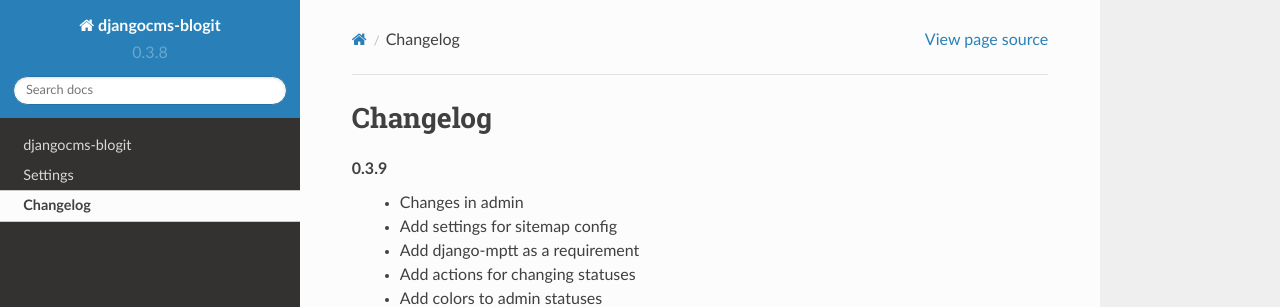
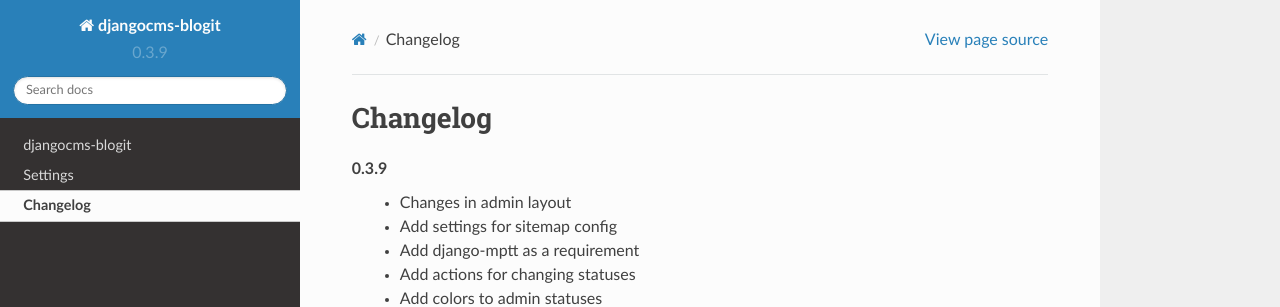
Before and after one commit to dinoperovic/djangocms-blogit, a Sphinx documentation site: the page built from docs/changelog.rst, in a window 1280 px wide and 1271 px high. Shown: the top 307 px of the window. Built offline with Sphinx 7.4.7 and the Read the Docs theme 2.0.0, drawn with Linux system fonts in a browser that asks for light colours.

Commit message:
update version

```diff
--- a/README.rst
+++ b/README.rst
@@ -3,7 +3,7 @@
 
 A simple blog app for `django-cms`_.
 
-:Version: 0.3.8
+:Version: 0.3.9
 :Download: http://pypi.python.org/pypi/djangocms-blogit/
 :Source: http://github.com/dinoperovic/djangocms-blogit/
 :Docs: http://djangocms-blogit.readthedocs.org/
--- a/blogit/__init__.py
+++ b/blogit/__init__.py
@@ -1,4 +1,4 @@
 # -*- coding: utf-8 -*-
 from __future__ import unicode_literals
 
-__version__ = '0.3.8'
+__version__ = '0.3.9'
--- a/docs/changelog.rst
+++ b/docs/changelog.rst
@@ -2,7 +2,7 @@
 =========
 
 0.3.9
-    + Changes in admin
+    + Changes in admin layout
     + Add settings for sitemap config
     + Add django-mptt as a requirement
     + Add actions for changing statuses
--- a/docs/conf.py
+++ b/docs/conf.py
@@ -51,9 +51,9 @@
 # built documents.
 #
 # The short X.Y version.
-version = '0.3.8'
+version = '0.3.9'
 # The full version, including alpha/beta/rc tags.
-release = '0.3.8'
+release = '0.3.9'
 
 # The language for content autogenerated by Sphinx. Refer to documentation
 # for a list of supported languages.
--- a/docs/getting_started.rst
+++ b/docs/getting_started.rst
@@ -3,7 +3,7 @@
 
 A simple blog app for `django-cms`_.
 
-:Version: 0.3.8
+:Version: 0.3.9
 :Download: http://pypi.python.org/pypi/djangocms-blogit/
 :Source: http://github.com/dinoperovic/djangocms-blogit/
 :Docs: http://djangocms-blogit.readthedocs.org/
```
